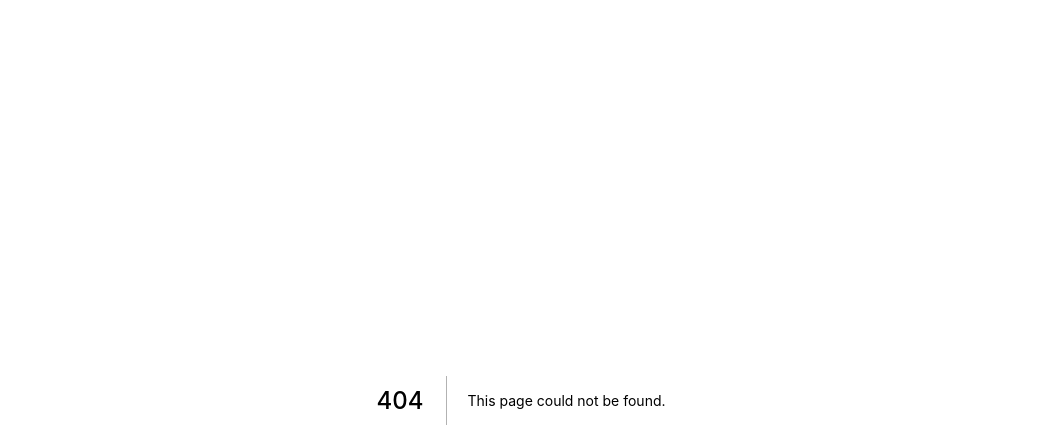
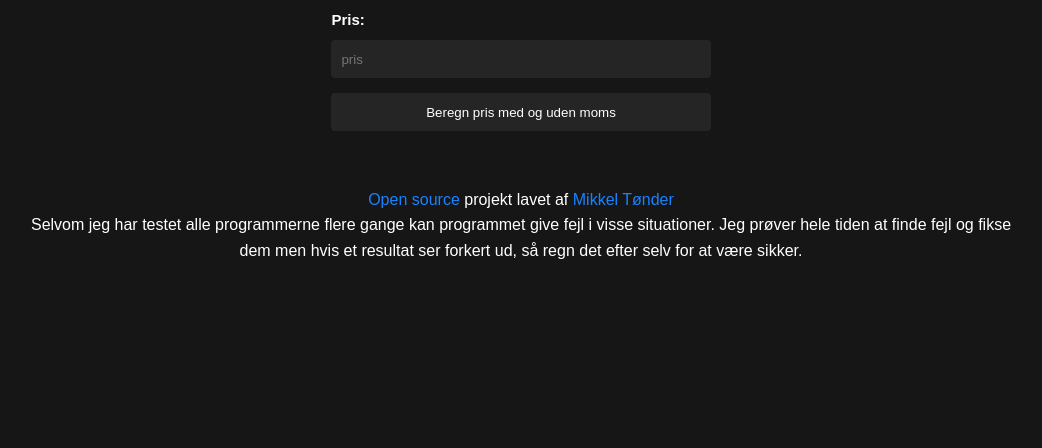
Before and after one commit to Mikkel-T/matematik, a Next.js app: page /moms in a window 1280 px wide. Before the commit this address had no page. Shown: the top 448 px of the page, without its empty margins (119-1161 px from the left). Built offline with nearby package versions, Linux system fonts and the light colour scheme.

Commit message:
Update deps and add danish VAT calculator

```diff
--- a/package.json
+++ b/package.json
@@ -10,11 +10,11 @@
     "format": "prettier . --write"
   },
   "dependencies": {
-    "next": "10.0.5",
+    "next": "^10.0.7",
     "react": "17.0.1",
     "react-copy-to-clipboard": "^5.0.3",
     "react-dom": "17.0.1",
-    "react-toastify": "^6.2.0"
+    "react-toastify": "^7.0.3"
   },
   "devDependencies": {
     "import-sort-style-module": "^6.0.0",
--- a/pages/index.jsx
+++ b/pages/index.jsx
@@ -8,6 +8,7 @@ function Home() {
     { name: '2. gradsfunktion', path: '/2-grad-funktion' },
     { name: 'Renters rente', path: '/renter' },
     { name: 'Trigonometri i retvinklede trekanter', path: '/trigonometri' },
+    { name: 'Momsberegner', path: '/moms' },
   ];
   return (
     <div>
--- /dev/null
+++ b/pages/moms.jsx
@@ -0,0 +1,178 @@
+import 'react-toastify/dist/ReactToastify.css';
+
+import Head from 'next/head';
+import { useState } from 'react';
+import { CopyToClipboard } from 'react-copy-to-clipboard';
+import { ToastContainer } from 'react-toastify';
+
+import Footer from '../components/footer.jsx';
+import Fraction from '../components/fraction.jsx';
+import Input from '../components/input.jsx';
+import { copyToast, errorToast } from '../components/toasts.jsx';
+import styles from '../styles/Home.module.css';
+
+function Home({ pris }) {
+  const [state, setState] = useState({
+    warning: '',
+    prisMedMoms: null,
+    prisUdenMoms: null,
+    beregninger: null,
+    resultLink: null,
+    pris,
+  });
+
+  function calculate() {
+    let notcorrect = [];
+    if (isNaN(+state.pris)) {
+      notcorrect.push('pris');
+    }
+
+    if (notcorrect[0]) {
+      setState({
+        ...state,
+        warning: `${notcorrect.join(', ')} er ikke ${
+          notcorrect.length > 1 ? '' : 'et'
+        } tal`,
+        prisMedMoms: null,
+        prisUdenMoms: null,
+        beregninger: null,
+        resultLink: null,
+      });
+      errorToast(
+        'isNotNum',
+        `${notcorrect.join(', ')} er ikke ${
+          notcorrect.length > 1 ? '' : 'et'
+        } tal`
+      );
+    } else {
+      let int_pris = +state.pris;
+
+      const prisMedMoms = int_pris * 1.25;
+      const prisMedMoms_html = (
+        <div>
+          <b>Pris Med Moms:</b> {prisMedMoms}
+        </div>
+      );
+
+      const prisMedMoms_beregninger = (
+        <div className={styles.svar}>
+          <b>Pris Med Moms:</b> {int_pris} * 1.25
+        </div>
+      );
+
+      const prisUdenMoms = int_pris / 1.25;
+      const prisUdenMoms_html = (
+        <div>
+          <b>Pris uden Moms:</b> {prisUdenMoms}
+        </div>
+      );
+
+      const prisUdenMoms_beregninger = (
+        <div className={styles.svar}>
+          <b>Pris uden Moms:</b> <Fraction t={int_pris} n={1.25} />
+        </div>
+      );
+
+      const beregninger_html = (
+        <div>
+          <b>Beregninger:</b>
+          {prisMedMoms_beregninger}
+          {prisUdenMoms_beregninger}
+        </div>
+      );
+
+      let params = [];
+      if (state.pris) {
+        params.push({
+          pris: state.pris,
+        });
+      }
+
+      params = params
+        .map(
+          (obj) =>
+            `${encodeURIComponent(Object.keys(obj)[0])}=${encodeURIComponent(
+              Object.values(obj)[0]
+            )}`
+        )
+        .join('&');
+
+      const resultLink = `${window.location.origin}${window.location.pathname}${
+        params ? `?${params}` : ''
+      }`;
+
+      setState({
+        ...state,
+        warning: '',
+
+        prisMedMoms: prisMedMoms_html,
+        prisUdenMoms: prisUdenMoms_html,
+
+        beregninger: beregninger_html,
+        resultLink: resultLink,
+      });
+    }
+  }
+
+  function handleSubmit(e) {
+    e.preventDefault();
+    calculate();
+  }
+
+  function handleChange(e) {
+    setState({
+      ...state,
+      [e.target.name]: e.target.value,
+    });
+  }
+
+  return (
+    <div className={styles.container}>
+      <Head>
+        <title>Momsberegner</title>
+        <link rel="icon" href="/favicon.ico" />
+      </Head>
+
+      <main className={styles.main}>
+        <div className={styles.wrapper}>
+          <form className={styles.numForm} onSubmit={handleSubmit}>
+            <label>Pris:</label>
+            <Input
+              name="pris"
+              value={state.pris}
+              onChange={(e) => handleChange(e)}
+            />
+            <br />
+            <input
+              type="submit"
+              value="Beregn pris med og uden moms"
+              id="submit"
+            />
+          </form>
+          <div className={styles.svar}>{state.warning}</div>
+          <div className={styles.svar}>{state.prisMedMoms}</div>
+          <div className={styles.svar}>{state.prisUdenMoms}</div>
+          <br />
+          <div className={styles.svar}>{state.beregninger}</div>
+          {state.resultLink && (
+            <CopyToClipboard text={state.resultLink} onCopy={() => copyToast()}>
+              <button className={styles.copyButton}>
+                Kopier link til denne løsning
+              </button>
+            </CopyToClipboard>
+          )}
+        </div>
+        <ToastContainer position="bottom-right" />
+        <Footer />
+      </main>
+    </div>
+  );
+}
+
+Home.getInitialProps = async ({ query }) => {
+  const { pris } = query;
+
+  return { pris: pris || '' };
+};
+
+export default Home;
--- a/styles/globals.css
+++ b/styles/globals.css
@@ -35,5 +35,10 @@ button {
   padding: 10px;
   background-color: transparent;
   border: 1px solid white;
+  cursor: pointer;
   border-radius: 5px;
 }
+
+input[type='submit'] {
+  cursor: pointer;
+}
```
Also changed, not shown: 1 other file (tests, documents, lock files or other folders).
